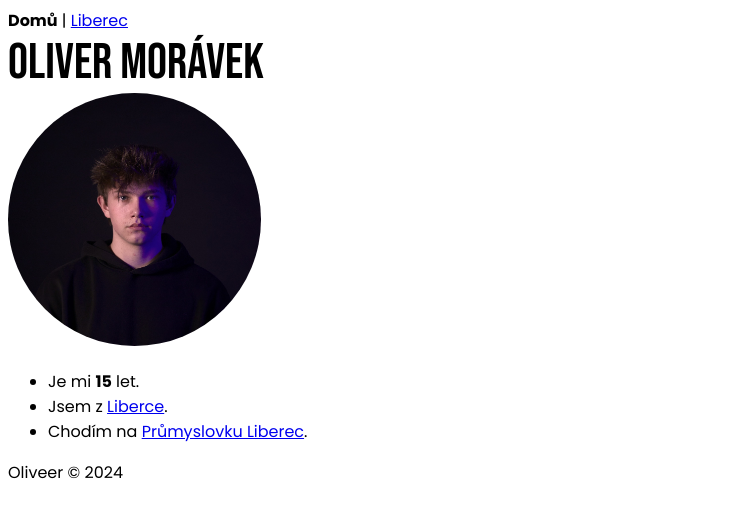
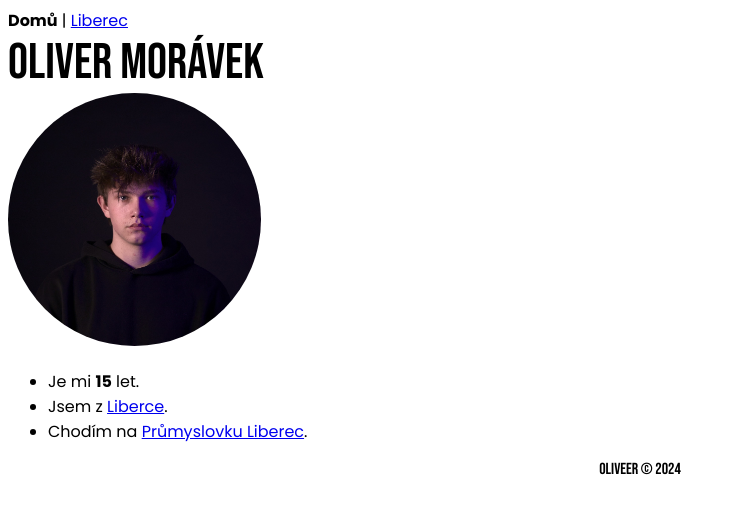
Before and after one commit to mooliver/o-mne, a plain HTML site: page index.html in a window 1280 px wide. Shown: the whole page, without its empty margins (0-736 px from the left). Drawn offline with Linux system fonts and the light colour scheme.

Commit message:
added style

```diff
--- a/style.css
+++ b/style.css
@@ -17,3 +17,8 @@ header {
     font-size: 50px;
     font-family: 'Bebas Neue', sans-serif;
 }
+
+footer {
+    text-align: center;
+    font-family: 'Bebas Neue', sans-serif;
+}
```
